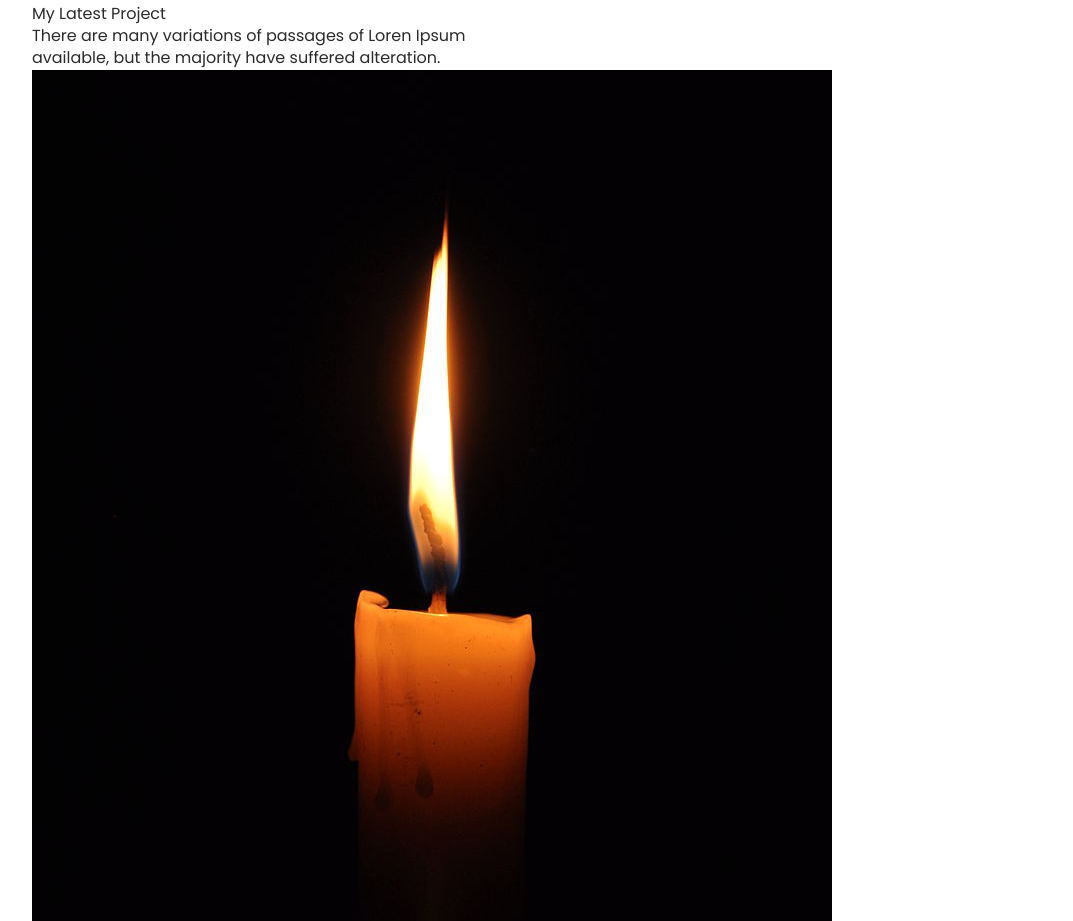
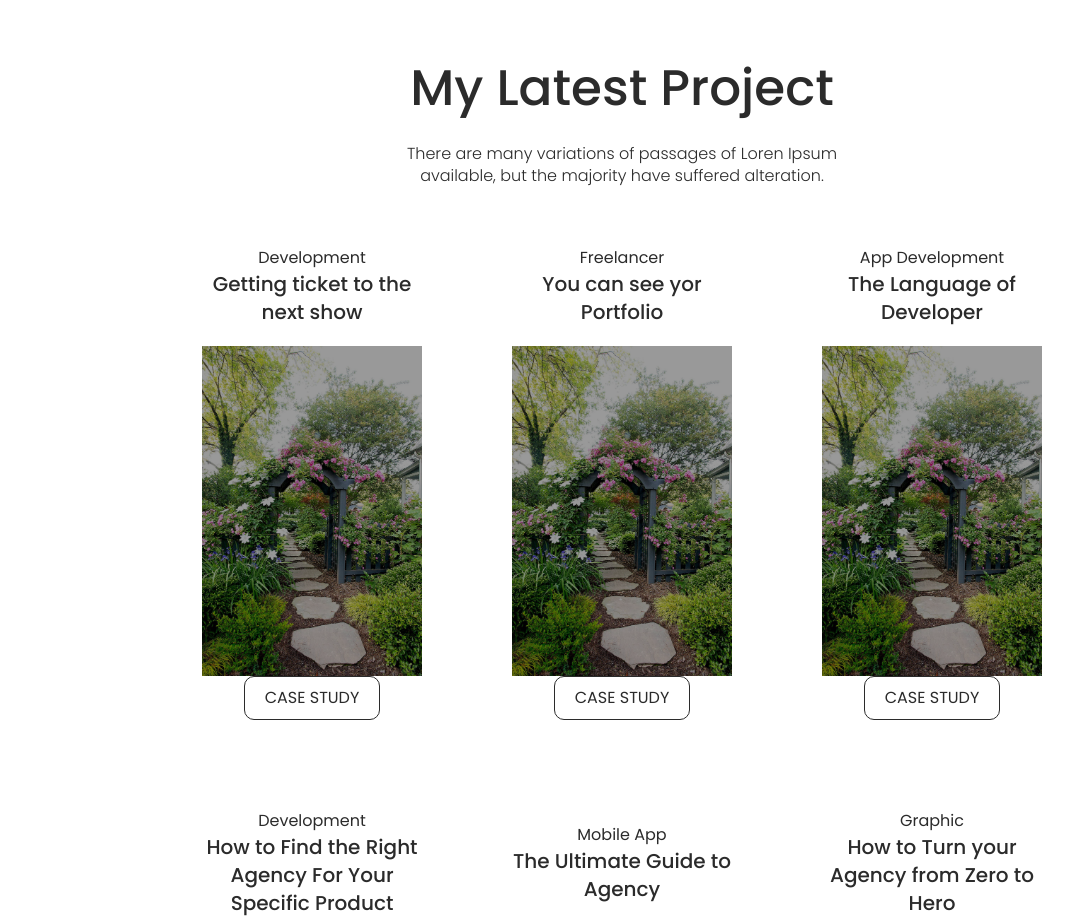
Before and after one commit to iskanaa/JIBONSPC, a plain HTML site: page index.html in a window 1280 px wide. Shown: the part 3537-4458 px from the top of the page, without its empty margins (18-1091 px from the left). Drawn offline with Linux system fonts and the light colour scheme.

```diff
--- a/index.html
+++ b/index.html
@@ -176,9 +176,44 @@
         </div>
         <div class="project__wrapper">
             <div class="project__card">
-                 <img src="img/agbon.jpg" alt="">
+                <h1>Development</h1>
+                <h2>Getting ticket to the next show</h2>
+                 <img src="img/stone-walkway-leading-garden-ccab4820-64cc37892feb45a58001bc53f6ba7aeb.jpg" alt="">
+                 <a href=""class="btn bg--border-dark">CASE STUDY</a>
+
             </div>
+            <div class="project__card">
+                <h1>Freelancer</h1>
+             <h2>You can see yor Portfolio</h2>
+
+                <img src="img/stone-walkway-leading-garden-ccab4820-64cc37892feb45a58001bc53f6ba7aeb.jpg" alt="">
+                <a href=""class="btn bg--border-dark">CASE STUDY</a>
+            </div>
+            <div class="project__card">
+                      <h1>App Development</h1>
+                      <h2>The Language of Developer</h2>
+                <img src="img/stone-walkway-leading-garden-ccab4820-64cc37892feb45a58001bc53f6ba7aeb.jpg" alt="">
+                <a href=""class="btn bg--border-dark">CASE STUDY</a>
+            </div>
+            <div class="project__card">
+                       <h1>Development</h1>
+                       <h2>How to Find the Right Agency For Your Specific Product</h2>
+                <img src="img/stone-walkway-leading-garden-ccab4820-64cc37892feb45a58001bc53f6ba7aeb.jpg" alt="">
+                <a href=""class="btn bg--border-dark">CASE STUDY</a>
         </div>
+            <div class="project__card">
+                    <h1>Mobile App</h1>
+                    <h2>The Ultimate Guide to Agency</h2>
+                <img src="img/stone-walkway-leading-garden-ccab4820-64cc37892feb45a58001bc53f6ba7aeb.jpg"alt="">
+                <a href=""class="btn bg--border-dark">CASE STUDY</a>
+            </div>
+            <div class="project__card">
+                    <h1>Graphic</h1>
+                    <h2>How to Turn your Agency from Zero to Hero</h2>
+                <img src="img/stone-walkway-leading-garden-ccab4820-64cc37892feb45a58001bc53f6ba7aeb.jpg"alt="">
+                <a href=""class="btn bg--border-dark">CASE STUDY</a>
+            </div>
+
     </div>
   </section>
 
--- a/style.css
+++ b/style.css
@@ -377,6 +377,59 @@ justify-content: center;
     .client__card img{
       border-radius: 2rem;
     }
+    /* PROJECT */
+    .project{
+      padding:5rem 0;
+    }
+    .project__title{
+      text-align: center;
+     }
+     .project__title h3{
+      font-size: 5rem;
+      font-weight: 500;
+      margin-bottom: 2rem;
+
+     }
+     .project__title h3{
+      font-size: 5rem;
+      font-weight: 500;
+      margin-bottom: 2rem;
+
+     }
+     .project__title p{
+      font-weight: 2rem;
+      font-weight: 300;
+      margin-bottom: 2rem;
+    }
+    .project__wrapper{
+      display: grid;
+      grid-template-columns: 30rem 30rem 30rem;
+      gap: 1rem;
+      align-content: center;
+      justify-content: center;
+
+     }
+     .project__card{
+      padding: 4rem;
+      border-radius: 1rem;
+      display: flex;
+      flex-direction: column;
+      justify-content: center;
+      align-items: center;
+
+    }
+    .project__card img{
+      filter: brightness(60%);
+    }
+
+    .project__card h2{
+      font-size: 2rem;
+      font-weight: 500;
+      margin-bottom: 2rem;
+      text-align: center;
+
+
+    }
 
 
 
```
Also changed, not shown: img/chicken-soup-for-the-soilr-cannabis-dr-jimz-814480_2000x.webp (added), img/dubs.avif (added), img/stone-walkway-leading-garden-ccab4820-64cc37892feb45a58001bc53f6ba7aeb.jpg (added).
